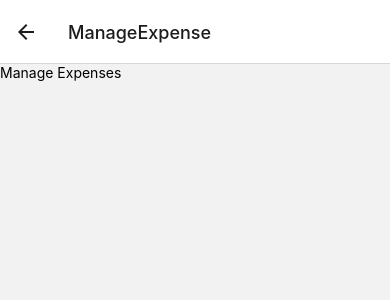
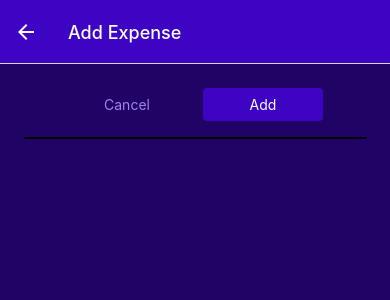
Before and after one commit to rajamrit-singh/expense-tracker-rn, a React Native app: screen /ManageExpense in a window 390 px wide. Shown: the top 300 px of the page. Built offline with nearby package versions, Linux system fonts and the light colour scheme.

Commit message:
added functionalities for expenses

```diff
--- a/App.js
+++ b/App.js
@@ -1,4 +1,4 @@
-import { NavigationContainer } from '@react-navigation/native';
+import { NavigationContainer, useNavigation } from '@react-navigation/native';
 import { createNativeStackNavigator } from '@react-navigation/native-stack';
 import { StatusBar } from 'expo-status-bar';
 import { StyleSheet, Text, View } from 'react-native';
@@ -8,12 +8,15 @@ import ManageExpense from './screens/ManageExpense';
 import RecentExpenses from './screens/RecentExpenses';
 import { GlobalStyles } from './constants/styles';
 import { FontAwesome } from '@expo/vector-icons';
+import IconButton from './components/UI/IconButton';
+import ExpensesContextProvider from './store/expenses-context';
 
 const BottomTabs = createBottomTabNavigator();
 const Stack = createNativeStackNavigator();
 
 export default function App() {
-  const ExpensesOverview = () => {
+
+  const ExpensesOverview = ({ navigation }) => {
     return (
       <BottomTabs.Navigator
         screenOptions={{
@@ -25,6 +28,11 @@ export default function App() {
             backgroundColor: GlobalStyles.colors.primary500,
           },
           tabBarActiveTintColor: GlobalStyles.colors.accent500,
+          headerRight: ({ tintColor }) => {
+            return (
+              <IconButton color={tintColor} size={24} onPress={() => navigation.navigate('ManageExpense')} icon='add' />
+            );
+          },
         }}
       >
         <BottomTabs.Screen
@@ -44,7 +52,7 @@ export default function App() {
           options={{
             title: 'All Expenses',
             tabBarLabel: 'All',
-            tabBarIcon: ({ color, size }) => <FontAwesome name="calendar" size={24} color="black" />
+            tabBarIcon: ({ color, size }) => <FontAwesome name="calendar" size={24} color="black" />,
           }}
         />
       </BottomTabs.Navigator>
@@ -54,16 +62,30 @@ export default function App() {
   return (
     <>
       <StatusBar style="light" />
+      <ExpensesContextProvider>
       <NavigationContainer>
-        <Stack.Navigator>
+        <Stack.Navigator
+          screenOptions={{
+            headerStyle: {
+              backgroundColor: GlobalStyles.colors.primary500,
+            },
+            headerTintColor: 'white',
+          }}>
           <Stack.Screen
             name="ExpensesOverview"
             component={ExpensesOverview}
             options={{ headerShown: false }}
           />
-          <Stack.Screen name="ManageExpense" component={ManageExpense} />
+          <Stack.Screen
+            name="ManageExpense"
+            component={ManageExpense}
+            options={{
+              presentation: 'modal'
+            }}
+            />
         </Stack.Navigator>
       </NavigationContainer>
+      </ExpensesContextProvider>
     </>
   );
 }
--- a/components/ExpensesOutput/ExpenseItem.js
+++ b/components/ExpensesOutput/ExpenseItem.js
@@ -1,10 +1,17 @@
 import { Pressable } from "react-native";
 import { Text, StyleSheet, View } from "react-native";
 import { GlobalStyles } from "../../constants/styles";
+import { useNavigation } from "@react-navigation/native";
 
-const ExpenseItem = ({ amount, date, description }) => {
+const ExpenseItem = ({ amount, date, description, id }) => {
+    const navigation = useNavigation();
+    const expensePressHandler = (id) => {
+        navigation.navigate('ManageExpense', {
+            expenseId: id
+        });
+    }
     return (
-        <Pressable>
+        <Pressable onPress={()=> expensePressHandler(id)} style={({pressed}) => pressed && styles.pressed}>
             <View style={styles.informationContainer}>
                 <View style={styles.descriptionDateContainer}>
                     <Text style={styles.descriptionData}>{description}</Text>
@@ -21,6 +28,9 @@ const ExpenseItem = ({ amount, date, description }) => {
 export default ExpenseItem;
 
 const styles = StyleSheet.create({
+    pressed: {
+        opacity: 0.75,
+    },
     informationContainer: {
         flex: 1,
         flexDirection: 'row',
--- a/components/ExpensesOutput/ExpensesList.js
+++ b/components/ExpensesOutput/ExpensesList.js
@@ -12,8 +12,8 @@ const ExpensesList = ({ expenses }) => {
                 amount={itemData.item.amount}
                 description={itemData.item.description}
                 date={date}
+                id={itemData.item.id}
             />
-
         );
     }
 
--- a/components/ExpensesOutput/ExpensesOutput.js
+++ b/components/ExpensesOutput/ExpensesOutput.js
@@ -3,45 +3,16 @@ import ExpensesSummary from "./ExpensesSummary";
 import ExpensesList from "./ExpensesList";
 import { GlobalStyles } from "../../constants/styles";
 
-const DUMMY_EXPENSES = [
-    {
-        id: 'a1',
-        description: 'A pair of shoes',
-        amount: 59.99,
-        date: new Date('2021-12-19'),
-    },
-    {
-        id: 'a2',
-        description: 'A pair of trousers',
-        amount: 21.99,
-        date: new Date('2021-01-22'),
-    },
-    {
-        id: 'a3',
-        description: 'Milk',
-        amount: 3.99,
-        date: new Date('2022-02-19'),
-    },
-    {
-        id: 'a4',
-        description: 'Internet',
-        amount: 50,
-        date: new Date('2022-05-18'),
-    },
-    {
-        id: 'a5',
-        description: 'Internet',
-        amount: 50,
-        date: new Date('2022-06-18'),
-    },
-]
+const ExpensesOutput = ({ expenses, expensesPeriod, fallBackText }) => {
+    let content = <Text style={styles.infoText}>{fallBackText}</Text>
 
-const ExpensesOutput = ({ expenses, expensesPeriod }) => {
-    console.log(expensesPeriod)
+    if(expenses.length > 0) {
+        content = <ExpensesList expenses={expenses} />;
+    }
     return (
         <View style={styles.expenseOutputContainer}>
-            <ExpensesSummary expenses={DUMMY_EXPENSES} periodName={expensesPeriod}/>
-            <ExpensesList expenses={DUMMY_EXPENSES} />
+            <ExpensesSummary expenses={expenses} periodName={expensesPeriod}/>
+            {content}
         </View>
     );
 }
@@ -53,5 +24,11 @@ const styles = StyleSheet.create({
         flex: 1,
         padding: 24,
         backgroundColor: GlobalStyles.colors.primary700
+    },
+    infoText: {
+        color: 'white',
+        fontSize: 16,
+        textAlign: 'center',
+        marginTop: 32
     }
 })
--- a/components/ExpensesOutput/ExpensesSummary.js
+++ b/components/ExpensesOutput/ExpensesSummary.js
@@ -2,7 +2,7 @@ import { Text, StyleSheet, View } from "react-native";
 import { GlobalStyles } from "../../constants/styles";
 
 const ExpensesSummary = ({ expenses, periodName }) => {
-    console.log(expenses);
+
     const expensesSum = expenses.reduce((sum, expense) => {
         return sum + expense.amount;
     }, 0);
--- /dev/null
+++ b/components/UI/Button.js
@@ -0,0 +1,39 @@
+import { Pressable, View, StyleSheet, Text } from "react-native";
+import { GlobalStyles } from "../../constants/styles";
+
+const Button = ({ children, onPress, mode, style }) => {
+    return (
+        <View style={style}>
+            <Pressable onPress={onPress} style={({pressed}) => pressed && styles.pressed}>
+                <View style={[styles.button, mode == 'flat' && styles.flat]}>
+                    <Text style={[styles.buttonText, mode == 'flat' && styles.flatText]}>{ children }</Text>
+                </View>
+            </Pressable>
+        </View>
+    )
+}
+
+export default Button;
+
+const styles = StyleSheet.create({
+    button: {
+        borderRadius: 4,
+        padding: 8,
+        backgroundColor: GlobalStyles.colors.primary500
+    },
+    flat: {
+        backgroundColor: 'transparent'
+    },
+    buttonText: {
+        color: 'white',
+        textAlign: 'center'
+    },
+    flatText: {
+        color: GlobalStyles.colors.primary200
+    },
+    pressed: {
+        opacity: 0.75,
+        backgroundColor: GlobalStyles.colors.primary100,
+        borderRadius: 4
+    }
+});
--- /dev/null
+++ b/components/UI/IconButton.js
@@ -0,0 +1,26 @@
+import { Ionicons } from '@expo/vector-icons';
+import { View, StyleSheet, Pressable } from 'react-native';
+
+const IconButton = ({ onPress, icon, color, size }) => {
+    return (
+        <Pressable onPress={onPress} style={({ pressed }) => pressed && styles.pressed}>
+            <View style={styles.buttonContainer}>
+                <Ionicons name={icon} size={size} color={color} />
+            </View>
+        </Pressable>
+    )
+}
+
+export default IconButton;
+
+const styles = StyleSheet.create({
+    buttonContainer: {
+        borderRadius: 24,
+        padding: 6,
+        marginHotizontal: 8,
+        marginVertical: 2,
+    },
+    pressed: {
+        opacity: 0.7
+    }
+})
--- a/screens/ManageExpense.js
+++ b/screens/ManageExpense.js
@@ -1,15 +1,82 @@
+import { useContext, useLayoutEffect } from "react";
 import { Text, StyleSheet, View } from "react-native";
+import IconButton from "../components/UI/IconButton";
+import { GlobalStyles } from "../constants/styles";
+import Button from "../components/UI/Button";
+import { ExpensesContext } from "../store/expenses-context";
 
-const ManageExpense = () => {
+const ManageExpense = ({ route, navigation }) => {
+    const editedExpenseId = route?.params?.expenseId;
+    const isEditing = !!editedExpenseId;
+    const expensesCtx = useContext(ExpensesContext);
+
+    useLayoutEffect(() => {
+        navigation.setOptions({
+            title: isEditing ? 'Edit Expense' : 'Add Expense'
+        });
+    }, [navigation, isEditing]);
+
+    const deleteExpenseHandler = () => {
+        expensesCtx.deleteExpense(editedExpenseId)
+        navigation.goBack();
+    }
+
+    const cancelHandler = () => {
+        navigation.goBack();
+    }
+
+    const confirmHandler = () => {
+        if (isEditing) {
+            expensesCtx.updateExpense(editedExpenseId, {
+                description: 'Test update',
+                amount: 35,
+                date: new Date()
+            });
+        } else {
+            expensesCtx.addExpense({
+                description: 'Test',
+                amount: 19.99,
+                date: new Date()
+            })
+        }
+        navigation.goBack();
+    }
+
     return (
-        // <View>
-            <Text>Manage Expenses</Text>
-        // </View>
+        <View style={styles.container}>
+            <View style={styles.buttonsContainer}>
+                <Button mode='flat' onPress={cancelHandler} style={styles.button}>Cancel</Button>
+                <Button onPress={confirmHandler} style={styles.button}>{isEditing ? 'Update': 'Add'}</Button>
+            </View>
+            <View style={styles.deleteContainer}>
+                {isEditing && <IconButton icon='trash' color={GlobalStyles.colors.error500} size={36} onPress={deleteExpenseHandler}/>}
+            </View>
+        </View>
     )
 }
 
 export default ManageExpense;
 
 const styles = StyleSheet.create({
-
+    container: {
+        flex: 1,
+        padding: 24,
+        backgroundColor: GlobalStyles.colors.primary800
+    },
+    deleteContainer: {
+        marginTop: 16,
+        paddingTop: 8,
+        borderTopWidth: 2,
+        botderTopColor: GlobalStyles.colors.primary200,
+        alignItems: 'center'
+    },
+    buttonsContainer: {
+        flexDirection: 'row',
+        justifyContent: 'center',
+        alignContent: 'center'
+    },
+    button: {
+        minWidth: 120,
+        marginHorizontal: 8
+    }
 })
--- /dev/null
+++ b/store/expenses-context.js
@@ -0,0 +1,89 @@
+import { createContext, useReducer } from "react";
+
+const DUMMY_EXPENSES = [
+    {
+        id: 'a1',
+        description: 'A pair of shoes',
+        amount: 59.99,
+        date: new Date('2021-12-19'),
+    },
+    {
+        id: 'a2',
+        description: 'A pair of trousers',
+        amount: 21.99,
+        date: new Date('2021-01-22'),
+    },
+    {
+        id: 'a3',
+        description: 'Milk',
+        amount: 3.99,
+        date: new Date('2022-02-19'),
+    },
+    {
+        id: 'a4',
+        description: 'Internet',
+        amount: 50,
+        date: new Date('2022-05-20'),
+    },
+    {
+        id: 'a5',
+        description: 'misc',
+        amount: 50,
+        date: new Date('2023-05-29'),
+    },
+]
+
+export const ExpensesContext = createContext({
+    expenses: [],
+    addExpense: ({ description, amount, data }) => {},
+    deleteExpense: ({ id }) => {},
+    updateExpense: ( id, { description, amount, data } ) => {}
+});
+
+const expensesReducer = (state, action) => {
+    switch(action.type) {
+        case 'ADD':
+            const id = new Date().toString() + Math.random().toString();
+            return [{id, ...action.payload}, ...state]
+        case 'UPDATE':
+            console.log(action);
+            const updatableExpenseIndex = state.findIndex((expense) => expense.id === action.payload.id);
+            const updatableExpense = state[updatableExpenseIndex];
+            const updatedItem = {...updatableExpense, ...action.payload.expenseData};
+            const updatedExpenses = [...state];
+            updatedExpenses[updatableExpenseIndex] = updatedItem;
+            console.log(updatableExpense)
+            return updatedExpenses;
+        case 'DELETE':
+            return state.filter((expense) => expense.id !== action.payload)
+        default:
+            return state;
+    }
+}
+
+const ExpensesContextProvider = ({ children }) => {
+    const [expensesState, dispatch] = useReducer(expensesReducer, DUMMY_EXPENSES);
+
+    const addExpense = ( expenseData ) => {
+        dispatch({type: 'ADD', payload: expenseData})
+    }
+
+    const deleteExpense = ( id ) => {
+        dispatch({type: 'DELETE', payload: id})
+    }
+
+    const updateExpense = ( id, expenseData ) => {
+        dispatch({type: 'UPDATE', payload: {id, expenseData}})
+    }
+
+    const value = {
+        expenses: expensesState,
+        addExpense,
+        deleteExpense,
+        updateExpense
+    }
+
+    return <ExpensesContext.Provider value={value}>{children}</ExpensesContext.Provider>
+}
+
+export default ExpensesContextProvider;
```
Also changed, not shown: screens/AllExpenses.js (+5 -5 lines), screens/RecentExpenses.js (+13 -3 lines), components/temp.js (added).
